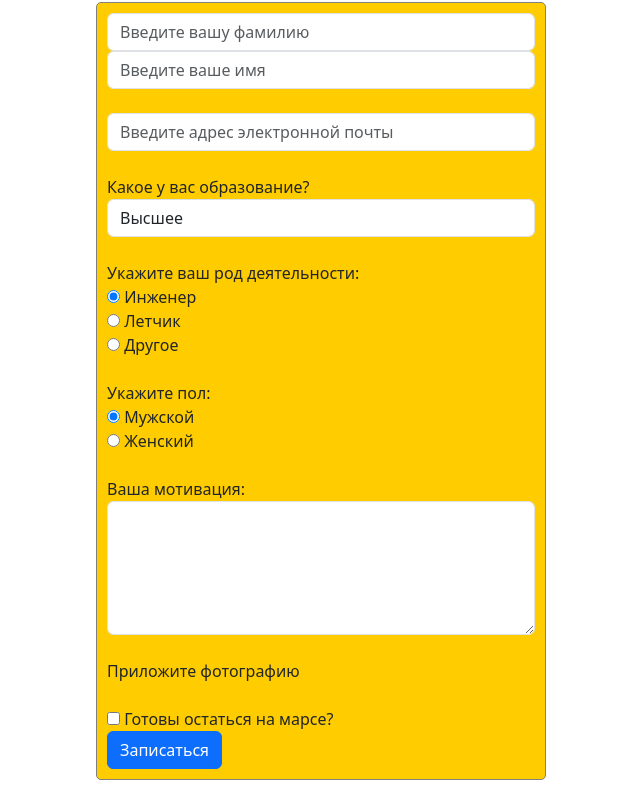
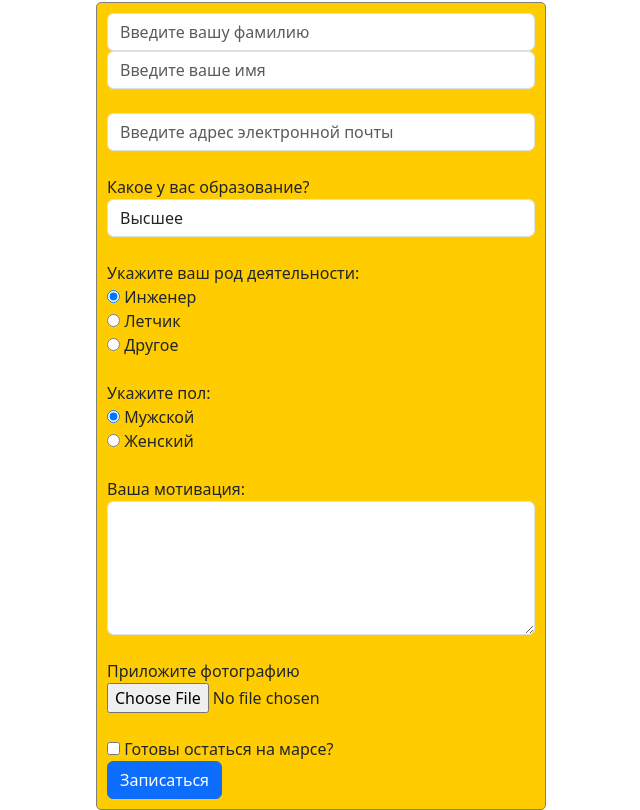
Before and after one commit to DanyQ89/Flask_project_1, a plain HTML site: page anketa_for_astr.html in a window 1280 px wide. Shown: the part 100-910 px from the top of the page, without its empty margins (319-959 px from the left). Before the commit the page ends 880 px from the top, so only its background shows below. Drawn offline with nearby package versions, Linux system fonts and the light colour scheme.

Commit message:
Update anketa_for_astr.html

```diff
--- a/anketa_for_astr.html
+++ b/anketa_for_astr.html
@@ -64,6 +64,10 @@
             <br>
             <div class="photo_group">
                 <label>Приложите фотографию</label>
+
+                <div class="form-group">
+                    <input type="file" class="form-control-file" id="photo" name="file">
+                </div>
             </div>
             <br>
             <div class="ready_group">
```
